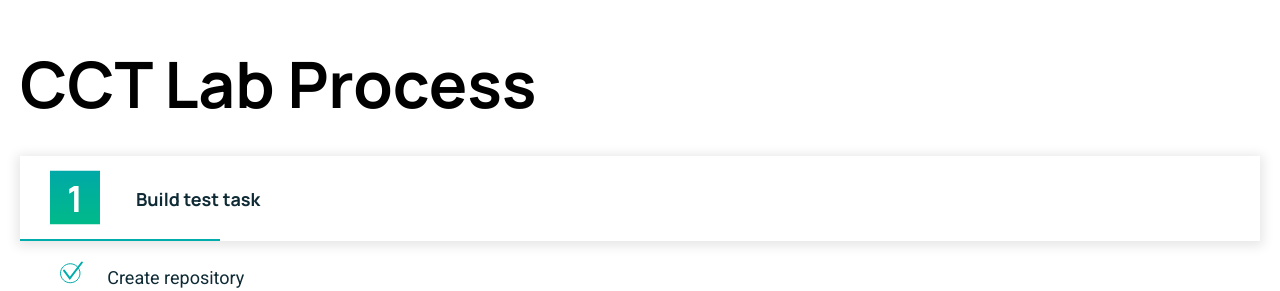
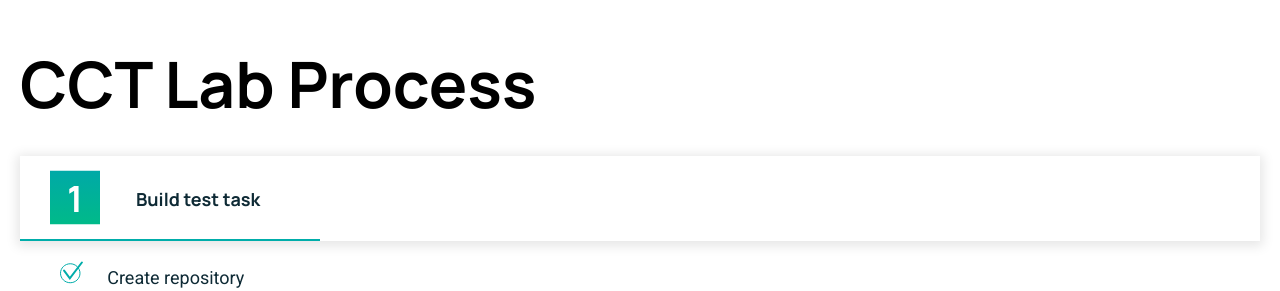
Before and after one commit to Code-Guste/cct-lab-task, a React (Create React App) app: page / in a window 1280 px wide. Both pictures are taken after a click on the item "Build test task". Shown: the top 291 px of the page. Built offline with nearby package versions, Linux system fonts and the light colour scheme.

Commit message:
Apply CSS animations with react-transition-group

```diff
--- a/package.json
+++ b/package.json
@@ -10,9 +10,11 @@
     "@types/node": "^12.20.37",
     "@types/react": "^17.0.34",
     "@types/react-dom": "^17.0.11",
+    "@types/react-transition-group": "^4.4.4",
     "react": "^17.0.2",
     "react-dom": "^17.0.2",
     "react-scripts": "4.0.3",
+    "react-transition-group": "^4.4.2",
     "typescript": "^4.4.4",
     "web-vitals": "^1.1.2"
   },
--- a/public/index.html
+++ b/public/index.html
@@ -10,11 +10,6 @@
       content="Web site created using create-react-app"
     />
     <link rel="apple-touch-icon" href="%PUBLIC_URL%/logo192.png" />
-    <!--
-      manifest.json provides metadata used when your web app is installed on a
-      user's mobile device or desktop. See https://developers.google.com/web/fundamentals/web-app-manifest/
-    -->
-    <link rel="manifest" href="%PUBLIC_URL%/manifest.json" />
     <!--
       Notice the use of %PUBLIC_URL% in the tags above.
       It will be replaced with the URL of the `public` folder during the build.
--- a/src/components/Tasks/TaskItem.module.css
+++ b/src/components/Tasks/TaskItem.module.css
@@ -19,6 +19,12 @@
   bottom: 0;
   width: 200px;
   border-bottom: 2px solid #00adaa;
+  transition: width 0.5s ease-in-out;
+}
+
+.task-item.active:before {
+  width: 300px;
+  transition: width 0.5s ease-in-out;
 }
 
 .task-title {
@@ -43,3 +49,18 @@
   padding-left: 30px;
   vertical-align: middle;
 }
+
+.alert-enter {
+  opacity: 0;
+}
+.alert-enter-active {
+  opacity: 1;
+  transition: opacity 500ms;
+}
+.alert-exit {
+  opacity: 1;
+}
+.alert-exit-active {
+  opacity: 0;
+  transition: opacity 500ms;
+}
--- a/src/components/Tasks/TaskItem.tsx
+++ b/src/components/Tasks/TaskItem.tsx
@@ -1,6 +1,7 @@
 import React, { useState } from "react";
 import classes from "./TaskItem.module.css";
 import { ReactComponent as Radio } from "../../assets/radio.svg";
+import { CSSTransition } from "react-transition-group";
 
 const TaskItem: React.FC<{ title: string; listItems: string[]; icon: any }> = (
   props
@@ -12,19 +13,34 @@ const TaskItem: React.FC<{ title: string; listItems: string[]; icon: any }> = (
       className={classes["items-container"]}
       onClick={() => setIsActive(!isActive)}
     >
-      <div className={classes["task-item"]}>
+      <div
+        className={`${classes["task-item"]} ${
+          isActive ? `${classes.active}` : ""
+        }`}
+      >
         <div className={classes.icon}>{props.icon} </div>
         <h3 className={classes["task-title"]}>{props.title}</h3>
       </div>
-      {isActive && (
+      <CSSTransition
+        in={isActive}
+        timeout={200}
+        classNames={{
+          enter: classes["alert-enter"],
+          enterActive: classes["alert-enter-active"],
+          exitActive: classes["alert-exit-active"],
+          exit: classes["alert-exit"],
+        }}
+        mountOnEnter
+        unmountOnExit
+      >
         <div className={classes["list-item"]}>
-          {props.listItems.map((item) => (
-            <p>
+          {props.listItems.map((item, index) => (
+            <p key={index}>
               <Radio /> <span>{item}</span>
             </p>
           ))}
         </div>
-      )}
+      </CSSTransition>
     </li>
   );
 };
--- a/src/components/Tasks/TaskItems.tsx
+++ b/src/components/Tasks/TaskItems.tsx
@@ -15,6 +15,7 @@ const TaskItems = () => {
         "Implement functionality",
       ],
       icon: <NumberOne />,
+      id: "1",
     },
     {
       title: "Submit your test task",
@@ -23,23 +24,31 @@ const TaskItems = () => {
         "Send link with information to careers@cornercasetech.com",
       ],
       icon: <NumberTwo />,
+      id: "2",
     },
     {
       title: "Participate in tech interview",
       listItems: ["Talk with HR", "Talk with Tech team"],
       icon: <NumberThree />,
+      id: "3",
     },
     {
       title: "Receive answer",
       listItems: ["Receive answers", "Start your IT career"],
       icon: <NumberFour />,
+      id: "4",
     },
   ];
 
   return (
     <ul className={classes["task-items"]}>
-      {taskData.map(({ title, listItems, icon }) => (
-        <TaskItem title={title} listItems={listItems} icon={icon}></TaskItem>
+      {taskData.map(({ title, listItems, icon, id }) => (
+        <TaskItem
+          title={title}
+          listItems={listItems}
+          icon={icon}
+          key={id}
+        ></TaskItem>
       ))}
     </ul>
   );
```
Also changed, not shown: public/manifest.json (deleted), 1 other file (tests, documents, lock files or other folders).
